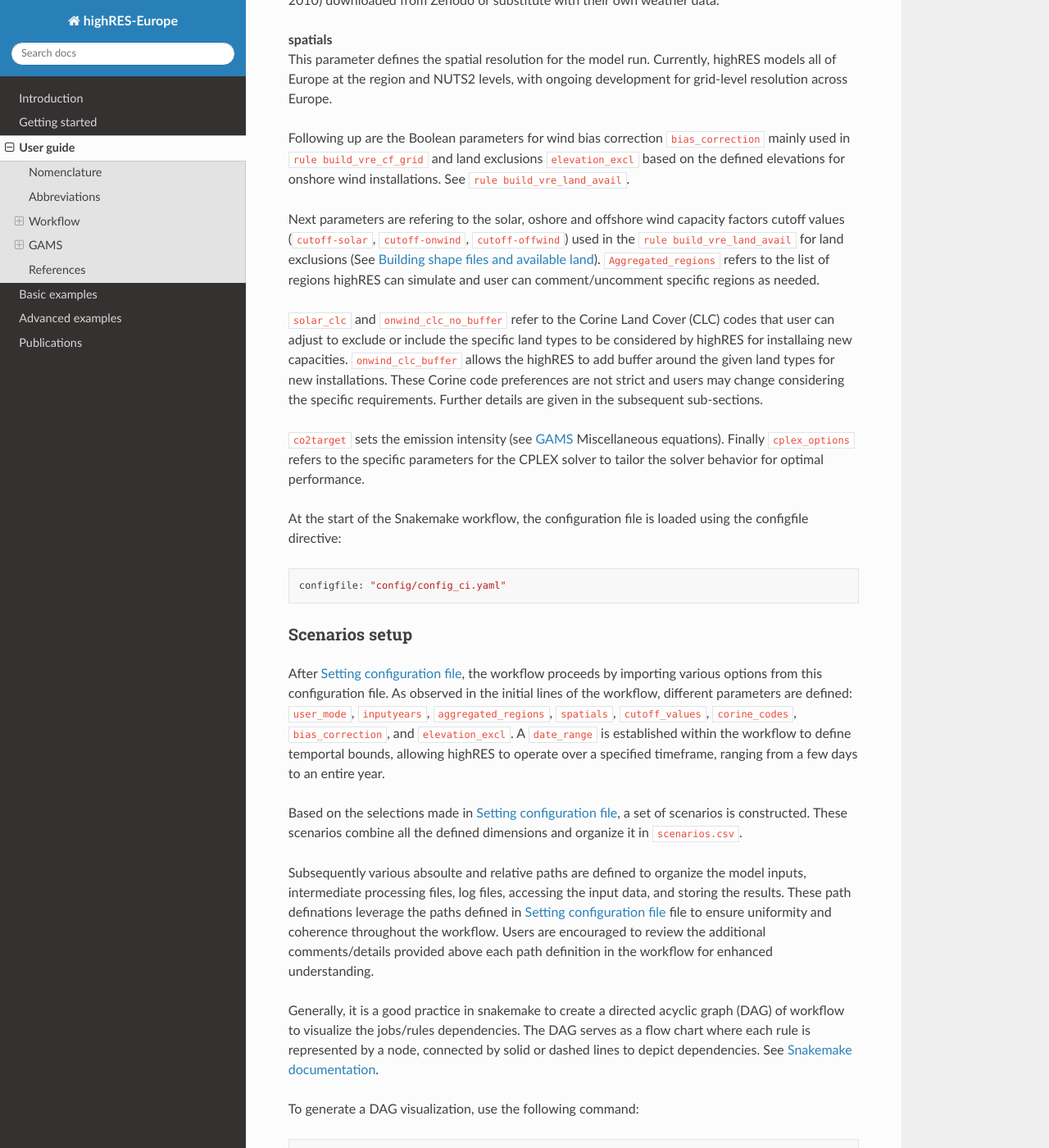
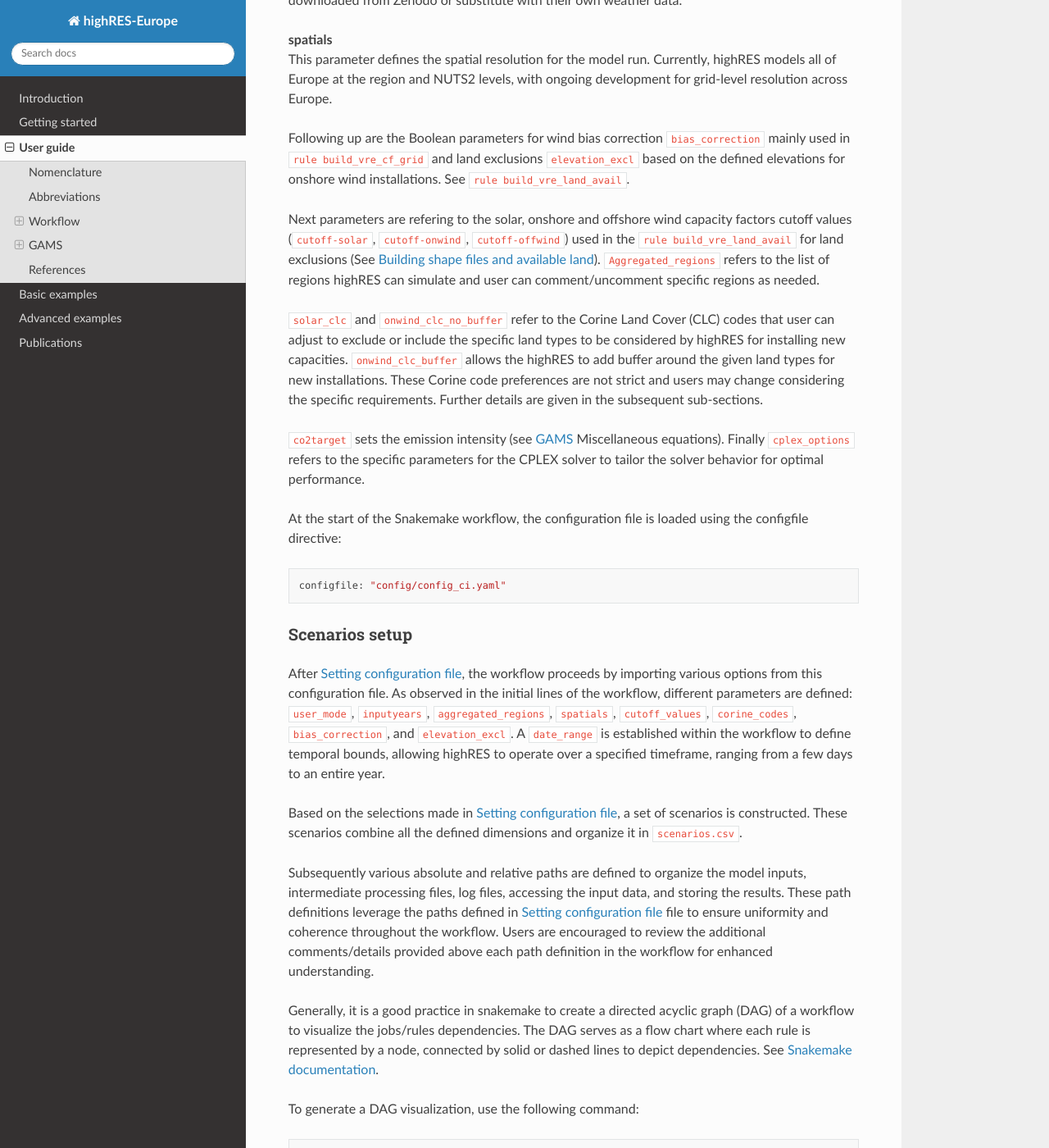
Before and after one commit to highRES-model/highRES-Europe-WF, a Sphinx documentation site: the page built from docs/source/user_guide.rst, in a window 1280 px wide and 1400 px high, scrolled down 1671 px. Shown: the whole window at 82% size. Built offline with Sphinx 7.4.7 and the Read the Docs theme 3.1.0, drawn with Linux system fonts in a browser that asks for light colours; some of the changed text lies outside the part shown.

Commit message:
[Doc] Fix spelling mistakes

```diff
--- a/docs/source/user_guide.rst
+++ b/docs/source/user_guide.rst
@@ -43,16 +43,16 @@ Following the paths, the configuration file introduces a range of parameters tha
 | This parameter sets the mode of operation. Choose ``developer`` mode if someone want to save all intermediate processing files (referred to as temp files in the workflow), or ``normal`` mode if only result output files are needed.
 
 | **years**
-| Specify the weather year for input data. Someone can select from the available default data (1995, 2010) downloaded from Zenodo or substitute with their own weather data.
+| Specify the weather year for input data. Someone can select from the available default data (2010) downloaded from Zenodo or substitute with their own weather data.
 
 | **spatials**
 | This parameter defines the spatial resolution for the model run. Currently, highRES models all of Europe at the region and NUTS2 levels, with ongoing development for grid-level resolution across Europe.
 
 Following up are the Boolean parameters for wind bias correction ``bias_correction`` mainly used in ``rule build_vre_cf_grid`` and land exclusions ``elevation_excl`` based on the defined elevations for onshore wind installations. See ``rule build_vre_land_avail``.
 
-Next parameters are refering to the solar, oshore and offshore wind capacity factors cutoff values (``cutoff-solar``, ``cutoff-onwind``, ``cutoff-offwind``) used in the ``rule build_vre_land_avail`` for land exclusions (See :ref:`Building shape files and available land <Build-shape-land-label>`). ``Aggregated_regions`` refers to the list of regions highRES can simulate and user can comment/uncomment specific regions as needed.
+Next parameters are refering to the solar, onshore and offshore wind capacity factors cutoff values (``cutoff-solar``, ``cutoff-onwind``, ``cutoff-offwind``) used in the ``rule build_vre_land_avail`` for land exclusions (See :ref:`Building shape files and available land <Build-shape-land-label>`). ``Aggregated_regions`` refers to the list of regions highRES can simulate and user can comment/uncomment specific regions as needed.
 
-``solar_clc`` and ``onwind_clc_no_buffer`` refer to the Corine Land Cover (CLC) codes that user can adjust to exclude or include the specific land types to be considered by highRES for installaing new capacities. ``onwind_clc_buffer`` allows the highRES to add buffer around the given land types for new installations. These Corine code preferences are not strict and users may change considering the specific requirements. Further details are given in the subsequent sub-sections.
+``solar_clc`` and ``onwind_clc_no_buffer`` refer to the Corine Land Cover (CLC) codes that user can adjust to exclude or include the specific land types to be considered by highRES for installing new capacities. ``onwind_clc_buffer`` allows the highRES to add buffer around the given land types for new installations. These Corine code preferences are not strict and users may change considering the specific requirements. Further details are given in the subsequent sub-sections.
 
 ``co2target``  sets the emission intensity (see :ref:`GAMS <GAMS-label>` Miscellaneous equations). Finally ``cplex_options`` refers to the specific parameters for the CPLEX solver to tailor the solver behavior for optimal performance.
 
@@ -67,13 +67,13 @@ At the start of the Snakemake workflow, the configuration file is loaded using t
 Scenarios setup
 ~~~~~~~~~~~~~~~
 
-After :ref:`Setting configuration file <setup-config-label>`, the workflow proceeds by importing various options from this configuration file. As observed in the initial lines of the workflow, different parameters are defined: ``user_mode``, ``inputyears``, ``aggregated_regions``, ``spatials``, ``cutoff_values``, ``corine_codes``, ``bias_correction``, and ``elevation_excl``. A ``date_range`` is established within the workflow to define temportal bounds, allowing highRES to operate over a specified timeframe, ranging from a few days to an entire year.
+After :ref:`Setting configuration file <setup-config-label>`, the workflow proceeds by importing various options from this configuration file. As observed in the initial lines of the workflow, different parameters are defined: ``user_mode``, ``inputyears``, ``aggregated_regions``, ``spatials``, ``cutoff_values``, ``corine_codes``, ``bias_correction``, and ``elevation_excl``. A ``date_range`` is established within the workflow to define temporal bounds, allowing highRES to operate over a specified timeframe, ranging from a few days to an entire year.
 
 Based on the selections made in :ref:`Setting configuration file <setup-config-label>`, a set of scenarios is constructed. These scenarios combine all the defined dimensions and organize it in ``scenarios.csv``.
 
-Subsequently various absoulte and relative paths are defined to organize the model inputs, intermediate processing files, log files, accessing the input data, and storing the results. These path definations leverage the paths defined in :ref:`Setting configuration file <setup-config-label>` file to ensure uniformity and coherence throughout the workflow. Users are encouraged to review the additional comments/details provided above each path definition in the workflow for enhanced understanding.
+Subsequently various absolute and relative paths are defined to organize the model inputs, intermediate processing files, log files, accessing the input data, and storing the results. These path definitions leverage the paths defined in :ref:`Setting configuration file <setup-config-label>` file to ensure uniformity and coherence throughout the workflow. Users are encouraged to review the additional comments/details provided above each path definition in the workflow for enhanced understanding.
 
-Generally, it is a good practice in snakemake to create a directed acyclic graph (DAG) of workflow to visualize the jobs/rules dependencies. The DAG serves as a flow chart where each rule is represented by a node, connected by solid or dashed lines to depict dependencies. See `Snakemake documentation <https://snakemake.readthedocs.io/en/stable/tutorial/basics.html#step-4-indexing-read-alignments-and-visualizing-the-dag-of-jobs>`_.
+Generally, it is a good practice in snakemake to create a directed acyclic graph (DAG) of a workflow to visualize the jobs/rules dependencies. The DAG serves as a flow chart where each rule is represented by a node, connected by solid or dashed lines to depict dependencies. See `Snakemake documentation <https://snakemake.readthedocs.io/en/stable/tutorial/basics.html#step-4-indexing-read-alignments-and-visualizing-the-dag-of-jobs>`_.
 
 To generate a DAG visualization, use the following command:
 
@@ -116,7 +116,7 @@ To run the ``highRES-build_shapes.ipynb`` notebook interactively, use the follow
 | Following the creation of shapefiles, ``rule build_vre_land_avail`` assesses land availability based on exclusion criteria and spatial parameters adjusted/selected in :ref:`Setting configuration file <setup-config-label>`. This rule process the land exclusions using parameters specified under ``Params`` and the data about the World Database on Protected Areas (WDPA), Corine Land Cover, and elevation and slope of the areas. Further details about these input files and their data sources are available on `Zenodo <https://zenodo.org/records/14223618>`_ .
 The outputs of ``rule build_vre_land_avail`` are ``TIFF`` and ``CSV`` files, which provide spatial details on areas available for new solar, onshore, and offshore wind capacity installations.
 The detailed exclusion processes are documented in the ``highRES-build_vre_land_avail.ipynb`` notebook, which provides a comprehensive guide to data handling and transformations. Users can interactively open, edit, and explore the notebook to understand the processes better and review added comments/details for enhanced clarity.
-As this rule can be computationally demanding, users should adjust the ``resources`` parameters appropriately, either running locally or on remote server. See `Snakemake documentation <https://snakemake.readthedocs.io/en/stable/snakefiles/rules.html>`_.
+As this rule can be computationally demanding, users should adjust the ``resources`` parameters appropriately, either running locally or on a remote server. See `Snakemake documentation <https://snakemake.readthedocs.io/en/stable/snakefiles/rules.html>`_.
 
 To run the ``highRES-build_vre_land_avail.ipynb`` notebook interactively, use the following command:
 
```
Also changed, not shown: other parts of docs/source/user_guide.rst (+8 -7 lines).
